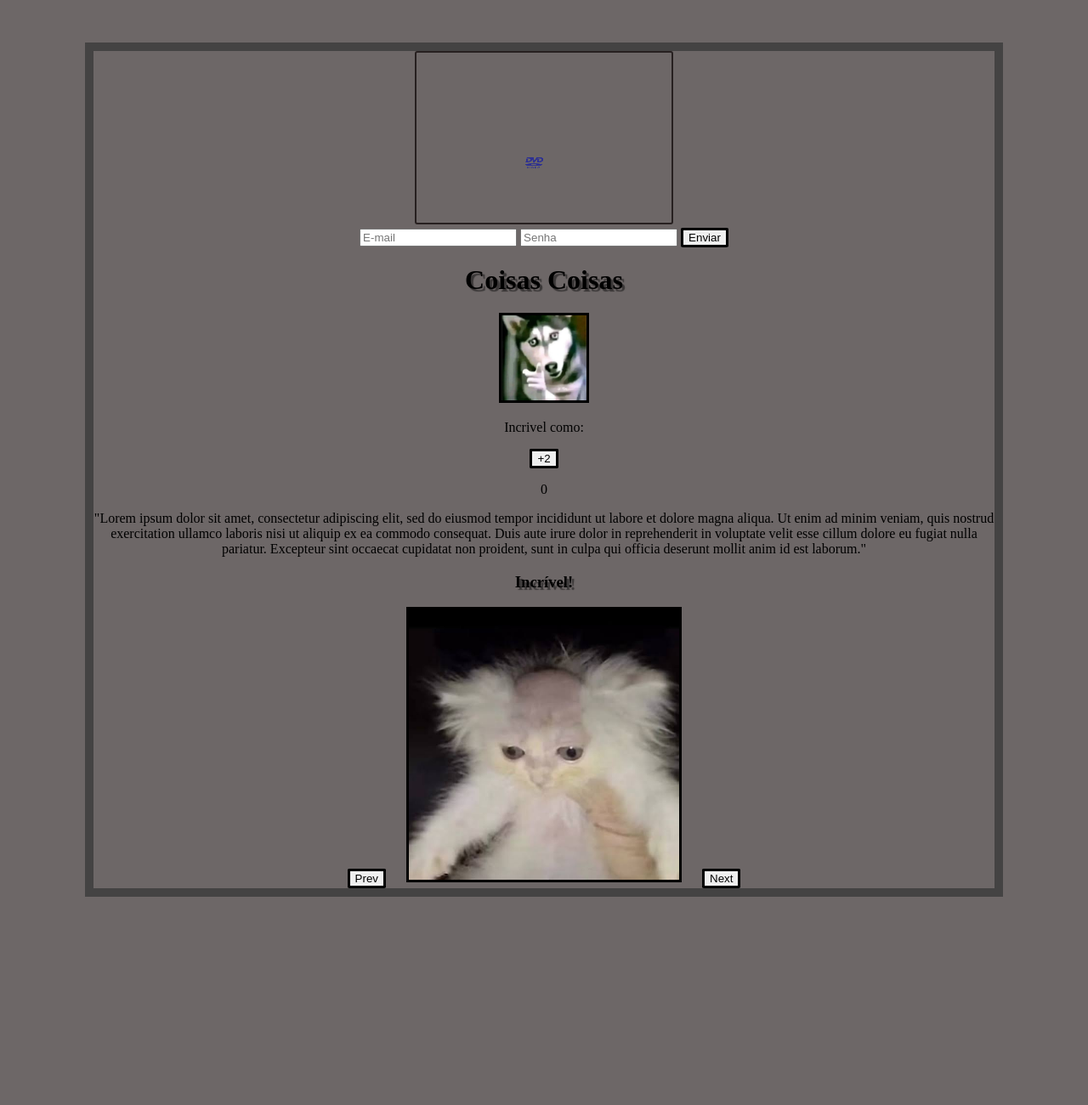
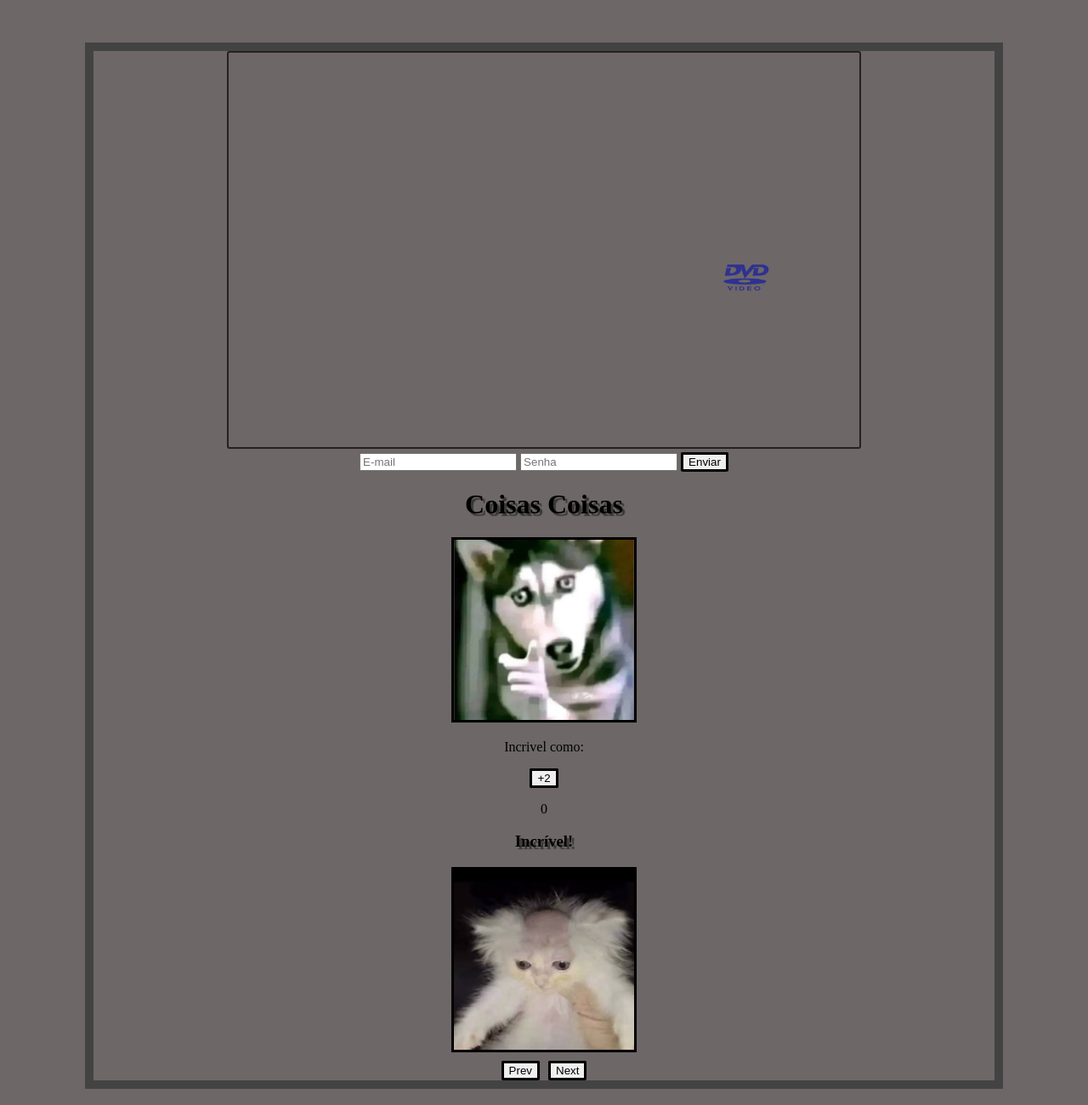
Before and after one commit to AlexandreAlencaarr/FirstProject, a plain HTML site: page index.html in a window 1280 px wide. Shown: the whole page at 85% size. Before the commit the page ends 1105 px from the top, so only its background shows below. Drawn offline with Linux system fonts and the light colour scheme; files whose address does not match are found by name.

Commit message:
subindo coisinhas

```diff
--- a/JS/script.js
+++ b/JS/script.js
@@ -12,47 +12,48 @@ window.addEventListener("DOMContentLoaded", () => {
   const canvas = document.querySelector("canvas");
   const ctx = canvas.getContext("2d");
 
-  canvas.width = window.innerWidth;
-  canvas.height = window.innerHeight;
+  const img = new Image();
+  img.src = "Imagens/dvd.webp";
 
   let x = 100;
   let y = 100;
   let speedX = 3;
   let speedY = 3;
-  let radius = 30;
+  const logoWidth = 100;
+  const logoHeight = 100;
+
+  function resizeCanvas() {
+    canvas.width = window.innerWidth;
+    canvas.height = window.innerHeight;
+  }
+
+  window.addEventListener("resize", resizeCanvas);
+  resizeCanvas();
 
   img.onload = () => {
     function draw() {
       ctx.clearRect(0, 0, canvas.width, canvas.height);
-      ctx.drawImage(img, x, y, 100, 100); // x, y, width, height
+      ctx.drawImage(img, x, y, logoWidth, logoHeight);
+
       x += speedX;
       y += speedY;
 
-      if (x + 60 > canvas.width || x < 0) speedX *= -1;
-      if (y + 60 > canvas.height || y < 0) speedY *= -1;
+      if (x + logoWidth > canvas.width || x < 0) speedX *= -1;
+      if (y + logoHeight > canvas.height || y < 0) speedY *= -1;
 
       requestAnimationFrame(draw);
     }
 
     draw();
   };
+});
 
-  function draw() {
-    ctx.clearRect(0, 0, canvas.width, canvas.height);
-    ctx.beginPath();
-    ctx.arc(x, y, radius, 0, Math.PI * 2);
-    ctx.fillStyle = "red";
-    ctx.fill();
+let logoWidth;
+let logoHeight;
 
-    x += speedX;
-    y += speedY;
-
-    // bounce off edges
-    if (x + radius > canvas.width || x - radius < 0) speedX *= -1;
-    if (y + radius > canvas.height || y - radius < 0) speedY *= -1;
-
-    requestAnimationFrame(draw);
-  }
-
-  draw();
-});
+function resizeCanvas() {
+  canvas.width = window.innerWidth;
+  canvas.height = window.innerHeight;
+  logoWidth = canvas.width * 0.1;
+  logoHeight = logoWidth;
+}
--- a/Styles/style.css
+++ b/Styles/style.css
@@ -1,76 +1,104 @@
-body{
+body {
     margin-right: 100px;
     margin-left: 100px;
     margin-bottom: 50px;
     margin-top: 50px;
     border: 10px solid rgb(68, 67, 67);
     background-color: rgb(109, 103, 103);
-    width: 0 auto;
 }
 
-canvas{
-    height: 200px;
-    width: 300px;
-    border:2px solid rgb(39, 32, 32);
+html {
+    text-align: center;
+    font-family: 'Times New Roman', Times, serif;
+    scrollbar-width: none
+}
+
+canvas {
+    height: 70%;
+    width: 70%;
+    border: 2px solid rgb(39, 32, 32);
     border-radius: 3px;
 }
 
- #Dog:hover{
+img {
+    width: 30%;
+    border: 3px solid rgb(0, 0, 0);
+
+    &#carousel-img {
+        height: -webkit-fill-available;
+        width: -webkit-fill-available;
+        min-height: 100px;
+        min-width: 100px;
+        max-width: 20%;
+        max-height: 20%;
+    }
+
+    &#Dog {
+        height: -webkitfill-available;
+        width: -webkit-fill-available;
+        min-height: 100px;
+        min-width: 100px;
+        max-width: 20%;
+        max-height: 20%;
+    }
+
+    &#Dog:hover {
+        background-color: red;
+        transform: scale(1.05);
+        transition: 0.3;
+    }
+}
+
+.carousel {
+    display: flex;
+    align-items: center;
+    gap: 10px;
+    flex-direction: column;
+
+    .teste {
+        width: fit-content;
+        display: flex;
+        flex-wrap: wrap;
+        justify-content: space-between;
+        gap: 10px;
+
+        #Botao1 {
+            flex-grow: 1;
+        }
+
+        #Botao2 {
+            flex-grow: 1;
+        }
+    }
+}
+
+button {
+    border-radius: 5%;
+    border: 3px solid black;
+
+    &#Botao1,
+    &#Botao2 {
+        margin: 0;
+    }
+}
+
+button:hover {
     background-color: red;
-    transform:scale(1.05);
+    transform: scale(1.05);
     transition: 0.3;
 }
 
-#Dog{
-    min-height: 60px;
-    min-width: 60px;
-    max-width: 100px;
-    max-height: 100px;
-    height: min-content;
-    width: min-content;
+a {
+    color: rgb(255, 5, 5);
 }
 
-html{
-    text-align: center;
-    font-family: 'Times New Roman', Times, serif;
-    scrollbar-width:none
-}
-
-img{
-    width: 30%;
-    border: 3px solid rgb(0, 0, 0)
-
-}
-
-button{
-    border-radius: 5%;
-    align-items: center;
-    border: 3px solid black;
-
-}
-
-#Botao1{
-    margin-right: 20px;
-}
-#Botao2{
-    margin-left: 20px;
-}
-
-button:hover{
-    background-color: red;
-    transform:scale(1.05);
-    transition: 0.3;
-}
-
-a{
-    color:rgb(255, 5, 5);
-}
 h1 {
     margin: 0;
     padding: 20px 0;
-    color:black;
+    color: black;
     text-shadow: 3px 3px 1px rgb(58, 55, 55);
-  }
-h3{
-    text-shadow: 3px 3px 1px rgb(58, 55, 55) ;
 }
+
+h3 {
+    text-shadow: 3px 3px 1px rgb(58, 55, 55);
+}
--- a/index.html
+++ b/index.html
@@ -10,7 +10,7 @@
 </head>
 
 <body>
-        <canvas width="300" height="200"></canvas>
+    <canvas width="10%" height="10%"></canvas>
     <script src="script.js"></script>
 
     <form id="form">
@@ -22,12 +22,12 @@
     <script>
         const form = document.getElementById("form");
 
-            form.addEventListener("submit", function(event) {
+        form.addEventListener("submit", function (event) {
             event.preventDefault();
-              const email = form.email.value; // Get value of email
-              const password = form.password.value; // Get value of password
-              console.log("Email:", email); // Log email
-              console.log("Password:", password); // Log password
+            const email = form.email.value;
+            const password = form.password.value;
+            console.log("Email:", email);
+            console.log("Password:", password);
         });
     </script>
 
@@ -40,25 +40,21 @@
     <button onclick="increaseCounter()">+2</button>
     <p id="counter">0</p>
 
-    <p>"Lorem ipsum dolor sit amet, consectetur adipiscing elit, sed do eiusmod tempor incididunt ut labore et dolore
-        magna aliqua. Ut enim ad minim veniam, quis nostrud exercitation ullamco laboris nisi ut aliquip ex ea commodo
-        consequat. Duis aute irure dolor in reprehenderit in voluptate velit esse cillum dolore eu fugiat nulla
-        pariatur. Excepteur sint occaecat cupidatat non proident, sunt in culpa qui officia deserunt mollit anim id est
-        laborum."
-    </p>
+    <h3>Incrível!</h3>
 
-    <h3>Incrível!</h3>
     <div class="carousel">
+        <img id="carousel-img" src="Imagens/img1.webp" alt="Image" height="200px" width="200px">
+        <div class="teste">
             <button id="Botao1" onclick="prev()">Prev</button>
-        <img id="carousel-img" src="Imagens/img1.webp" alt="Image" width="500">
             <button id="Botao2" onclick="next()">Next</button>
+        </div>
     </div>
 
 
     <script>
-        setInterval(()=>{
+        setInterval(() => {
             next()
-        },3000)
+        }, 3000)
         const images = ["Imagens/img1.webp", "Imagens/img2.webp", "Imagens/img3.webp", "Imagens/img4.webp", "Imagens/img5.webp"];
         let index = 0;
         const a = () => {
```
Lines whose indentation alone changed are shown as unchanged.
